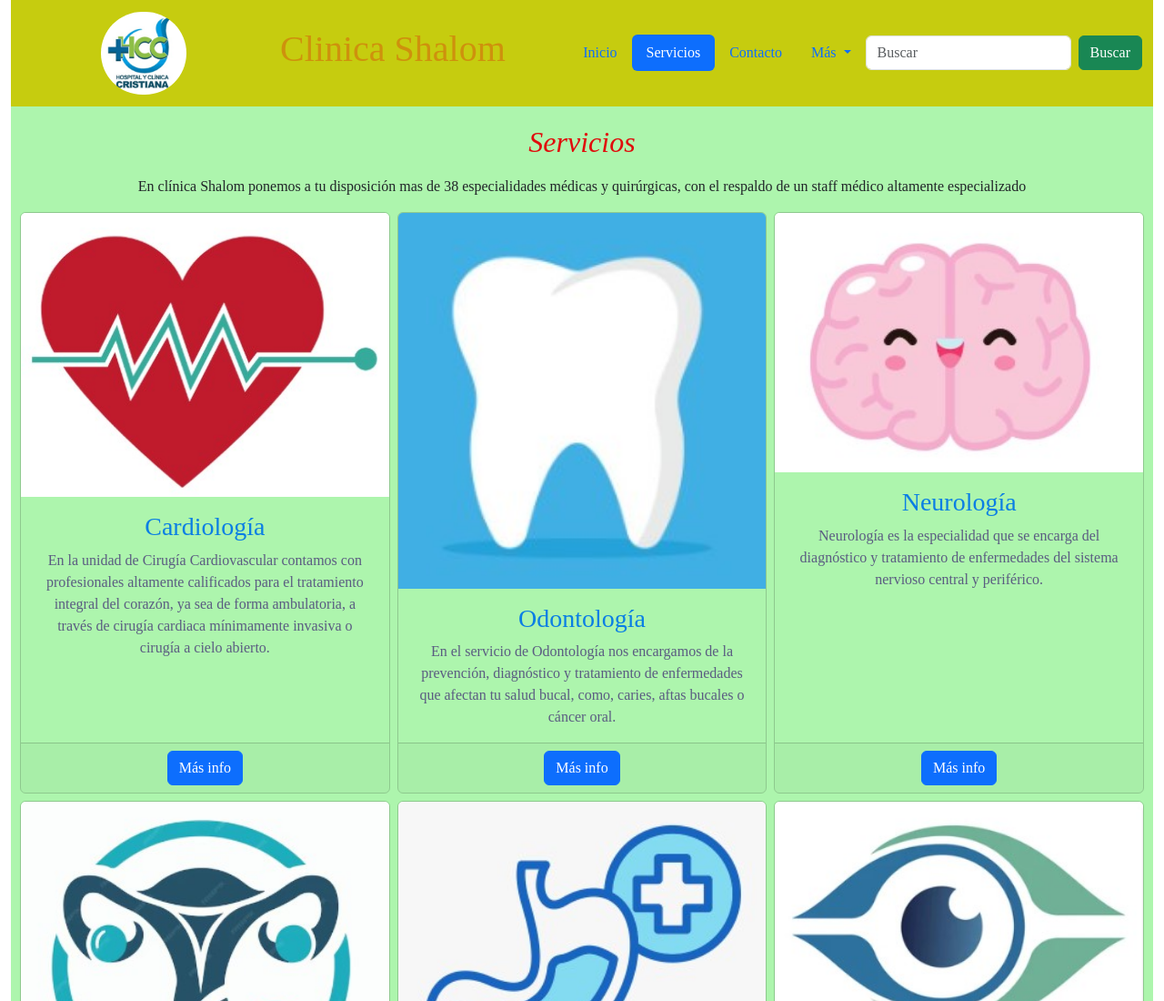
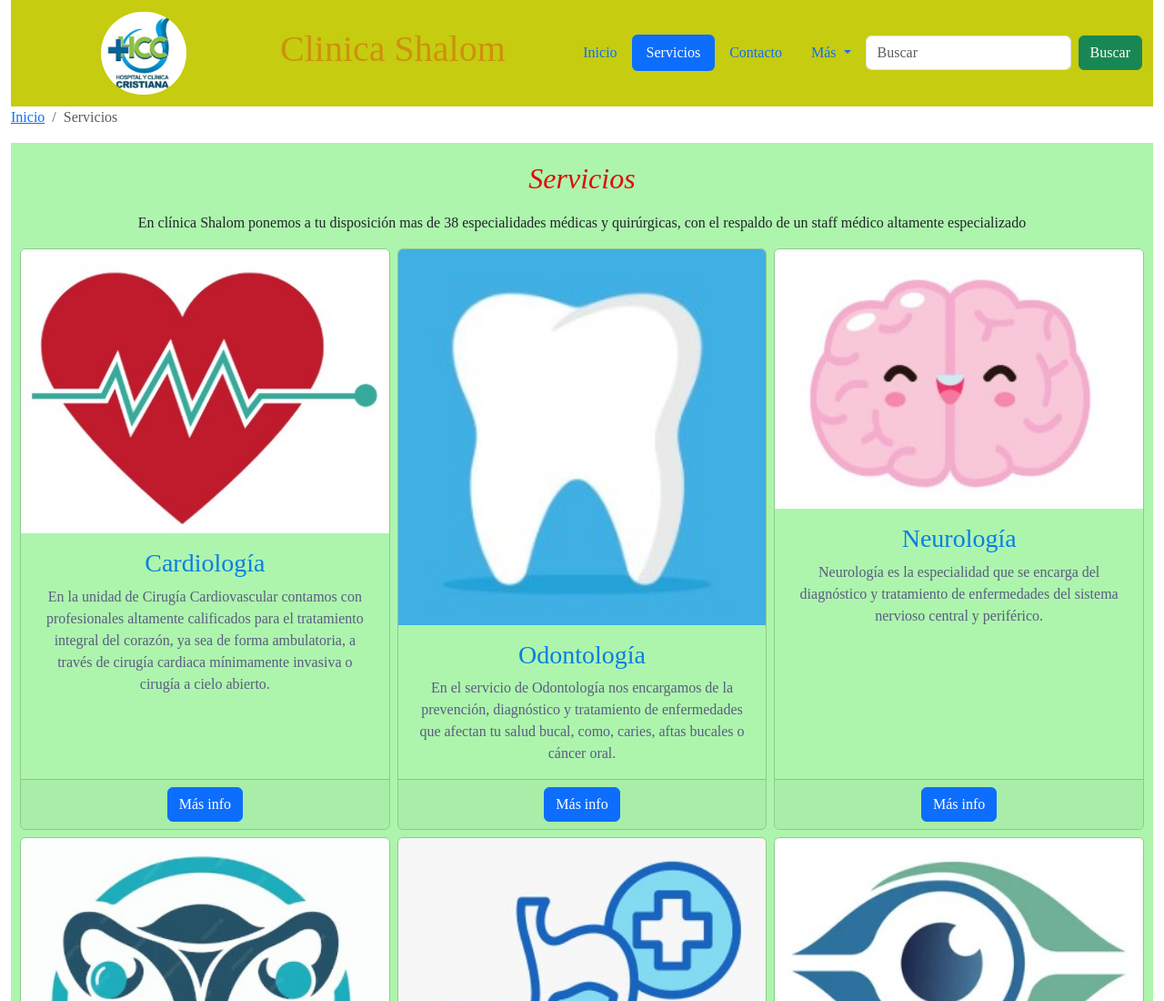
Before and after one commit to Mikuru-Asahina/2da_entrega_clinica_cristiana, a website: page html/servicios.html in a window 1280 px wide. Shown: the top 1100 px of the page at 91% size. Drawn offline with nearby package versions, Linux system fonts and the light colour scheme.

Commit message:
Metadescription

```diff
--- a/html/servicios.html
+++ b/html/servicios.html
@@ -3,6 +3,10 @@
 <head>
     <meta charset="UTF-8">
     <meta name="viewport" content="width=device-width, initial-scale=1.0">
+    <!--Metadescription-->
+    <meta name="description" content="Clínica Shalom ofrece precios cómodos en las más de 30 especialidades que son las más solicitadas por la población.">
+    <meta name="keywords"  content="clínica, cristiana, salud, especialidad, atención humanizada">
+    <link rel="icon" href="../assets/logo.jpg" type="image/x-icon">
     <!--BS / boostrap-->
     <link href="https://cdn.jsdelivr.net/npm/bootstrap@5.3.3/dist/css/bootstrap.min.css" rel="stylesheet" integrity="sha384-QWTKZyjpPEjISv5WaRU9OFeRpok6YctnYmDr5pNlyT2bRjXh0JMhjY6hW+ALEwIH" crossorigin="anonymous">
     <link rel="stylesheet" href="https://cdn.jsdelivr.net/npm/bootstrap-icons@1.11.3/font/bootstrap-icons.min.css">
@@ -56,7 +60,12 @@
         </header>
 
         <main>
-
+            <nav aria-label="breadcrumb">
+                <ol class="breadcrumb">
+                <li class="breadcrumb-item"><a href="../index.html">Inicio</a></li>
+                <li class="breadcrumb-item active" aria-current="page">Servicios</li>
+                </ol>
+            </nav>
             <div class="galery">
                 <h2 class="galery__h2">Servicios</h2>
                 <p>En clínica Shalom ponemos a tu disposición mas de 38 especialidades médicas y quirúrgicas, con el respaldo de un staff médico altamente especializado</p>
```
Also changed, not shown: html/contacto.html (+10 -0 lines), index.html (+15 -0 lines).
